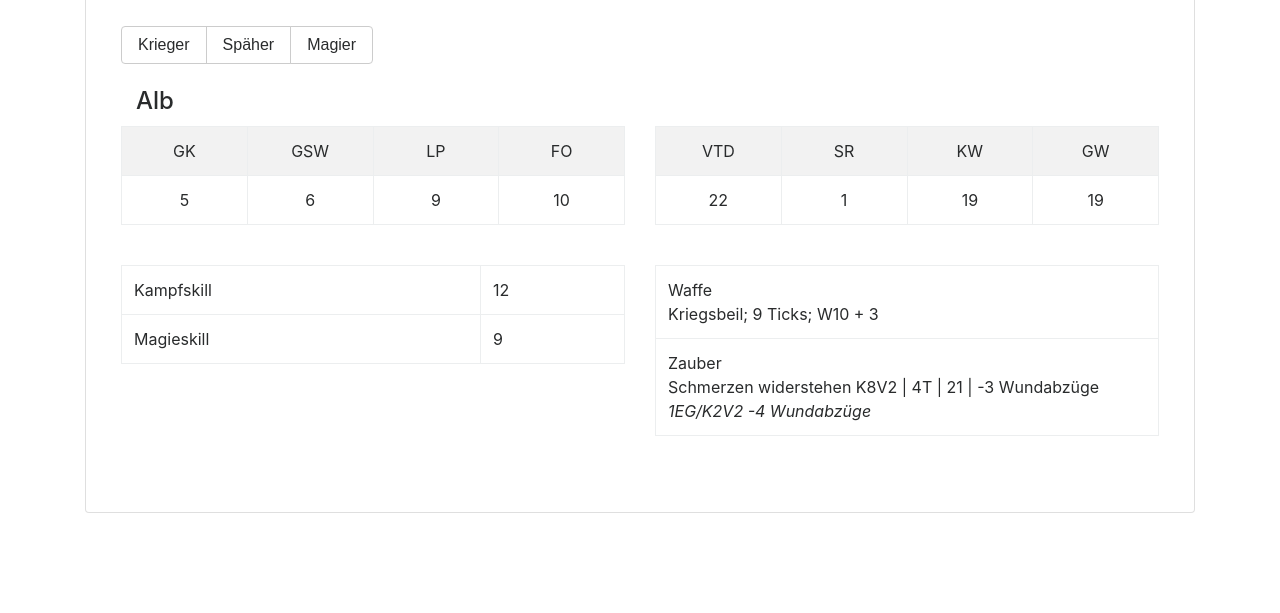
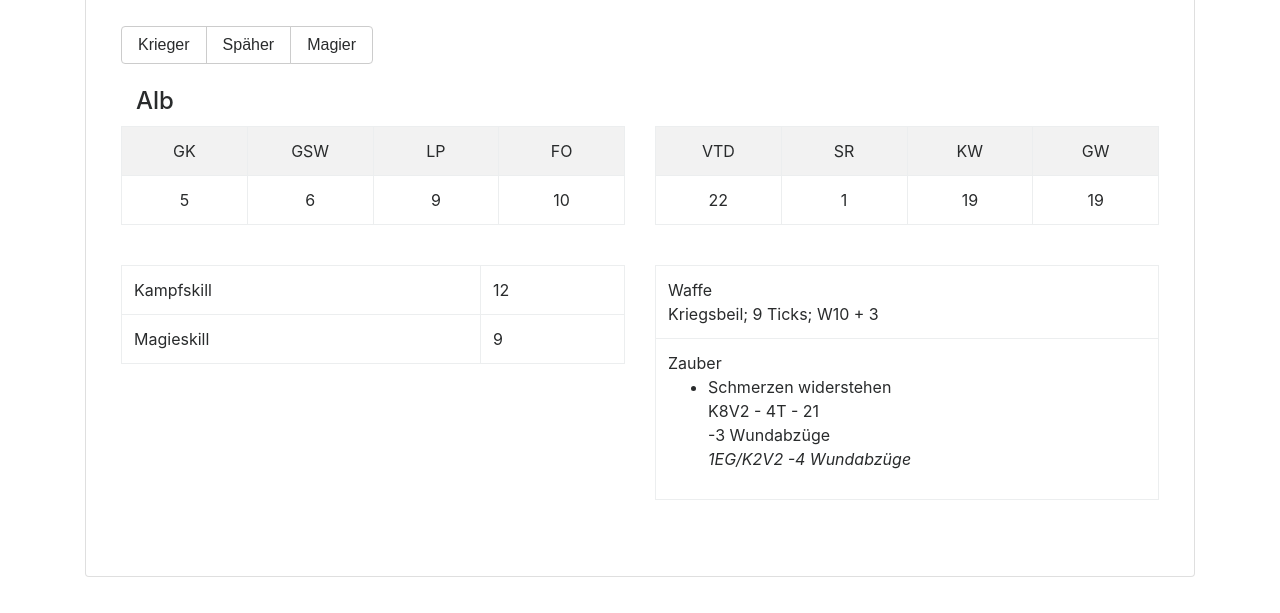
Before and after one commit to nicolas-heinig/splitgen, a plain HTML site: page gen.html in a window 1280 px wide. Shown: the part 115-728 px from the top of the page. Drawn offline with Linux system fonts and the light colour scheme.

Commit message:
Improve spell notation and spell display

```diff
--- a/gen.html
+++ b/gen.html
@@ -343,6 +343,10 @@
 			{
 				name: "Feuerstrahl",
 				descr: "5V2|8T|VTD:Ziel|2W6+5",
+				costs: "5V2",
+				ticks: 8,
+				difficulty: "VTD: Ziel",
+				effect: "2W6+5",
 				mage_only: true,
 				damage: true,
 				tier: 2,
@@ -351,6 +355,10 @@
 			{
 				name: "Geh noch nicht",
 				descr: "K8V2|5T|21|Setzt Sterb.1+2 aus",
+				costs: "K8V2",
+				ticks: 5,
+				difficulty: 21,
+				effect: "Setzt Sterbend 1+2 aus",
 				mage_only: true,
 				damage: false,
 				tier: 2,
@@ -359,6 +367,10 @@
 			{
 				name: "Tiere beherrschen",
 				descr: "K8V2|6T|GW:Ziel|Kontrolle(GK7)",
+				costs: "K8V2",
+				ticks: 6,
+				difficulty: "GW: Ziel",
+				effect: "Kontrolle bis GK 7",
 				mage_only: true,
 				damage: false,
 				tier: 2,
@@ -367,6 +379,10 @@
 			{
 				name: "Rindenhaut",
 				descr: "K4V1|3T|18|+1 VTD, +1 SR",
+				costs: "K4V1",
+				ticks: 3,
+				difficulty: 18,
+				effect: "+1 VTD, +1 SR",
 				damage: false,
 				tier: 1,
 				extra: "2EG/K1V1 +1 extra SR"
@@ -374,6 +390,10 @@
 			{
 				name: "Schmerzen widerstehen",
 				descr: "K8V2|4T|21|-3 Wundabzüge",
+				costs: "K8V2",
+				ticks: 4,
+				difficulty: 21,
+				effect: "-3 Wundabzüge",
 				tier: 1,
 				damage: false,
 				extra: "1EG/K2V2 -4 Wundabzüge"
@@ -510,20 +530,27 @@
 				possible_spells = Gen.presets.spells.filter(function(item) {
 					return !(item.damage);
 				});
-				dmg_spell = randomItem(possible_dmg_spells);
-				spell = randomItem(possible_spells);
-				return Gen.formatSpell(dmg_spell) + "<br>" + Gen.formatSpell(spell);
+				return Gen.formattedSpellList([randomItem(possible_dmg_spells), randomItem(possible_spells)]);
 			}else{
 				possible_spells = Gen.presets.spells.filter(function(item) {
 					return !(item.mage_only);
 				});
 				spell = randomItem(possible_spells);
-				return Gen.formatSpell(spell);
+				return Gen.formattedSpellList([spell]);
 			}
 		}
 
+		Gen.formattedSpellList = function(spelllist) {
+			answer = "<ul>";
+			spelllist.forEach(function(spell) {
+				answer += "<li>" + Gen.formatSpell(spell) + "<i>";
+			});
+			return answer + "</ul>";
+		}
+
 		Gen.formatSpell = function(spell) {
-			return (spell.name + " " + spell.descr + " <i>" + spell.extra + "</i>").replace(/\|/g, " | ");
+			basics = [spell.costs, spell.ticks + "T", spell.difficulty].join(" - ");
+			return all = [spell.name, basics, spell.effect, "<i>" + spell.extra + "</i>"].join("<br>");
 		}
 
 
```
